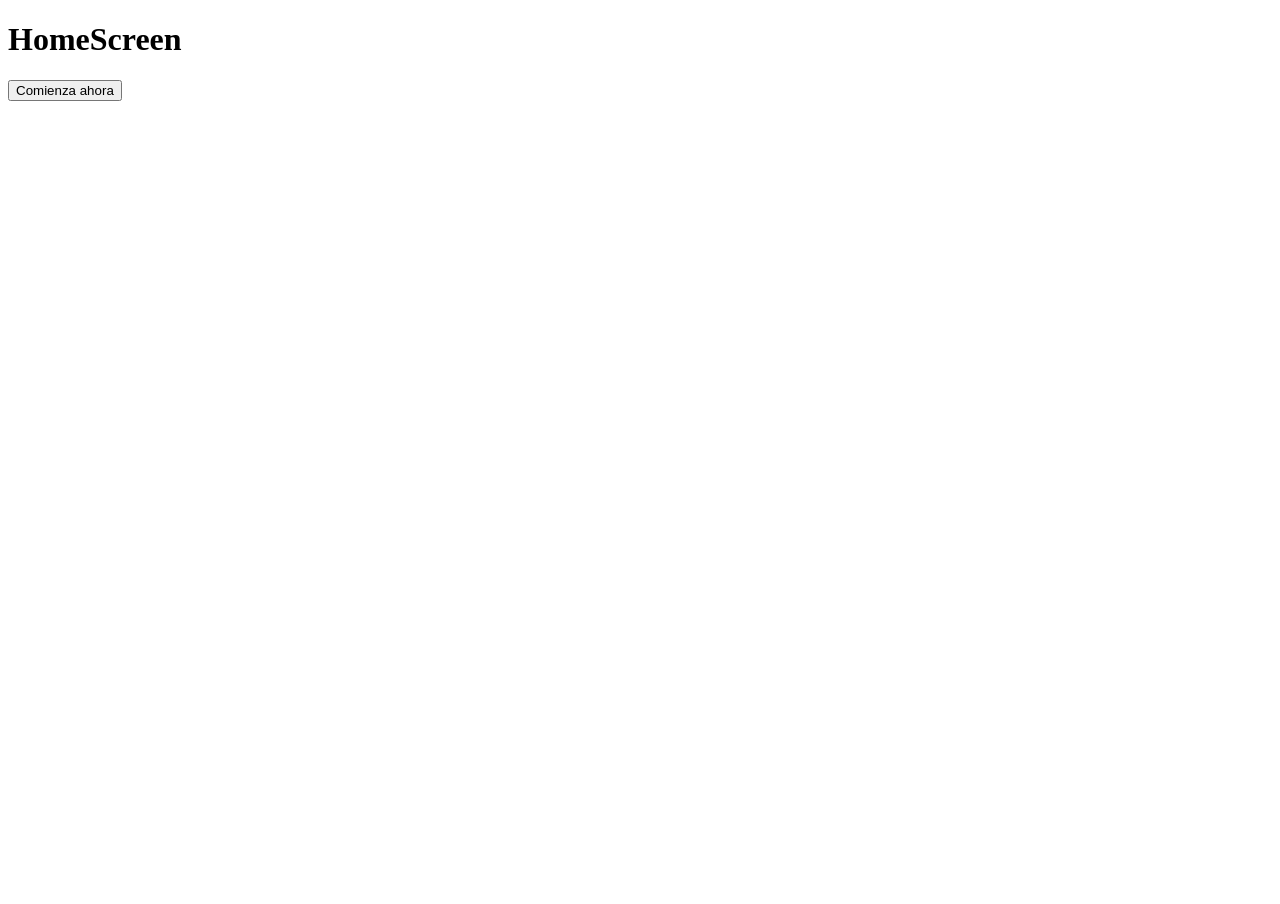
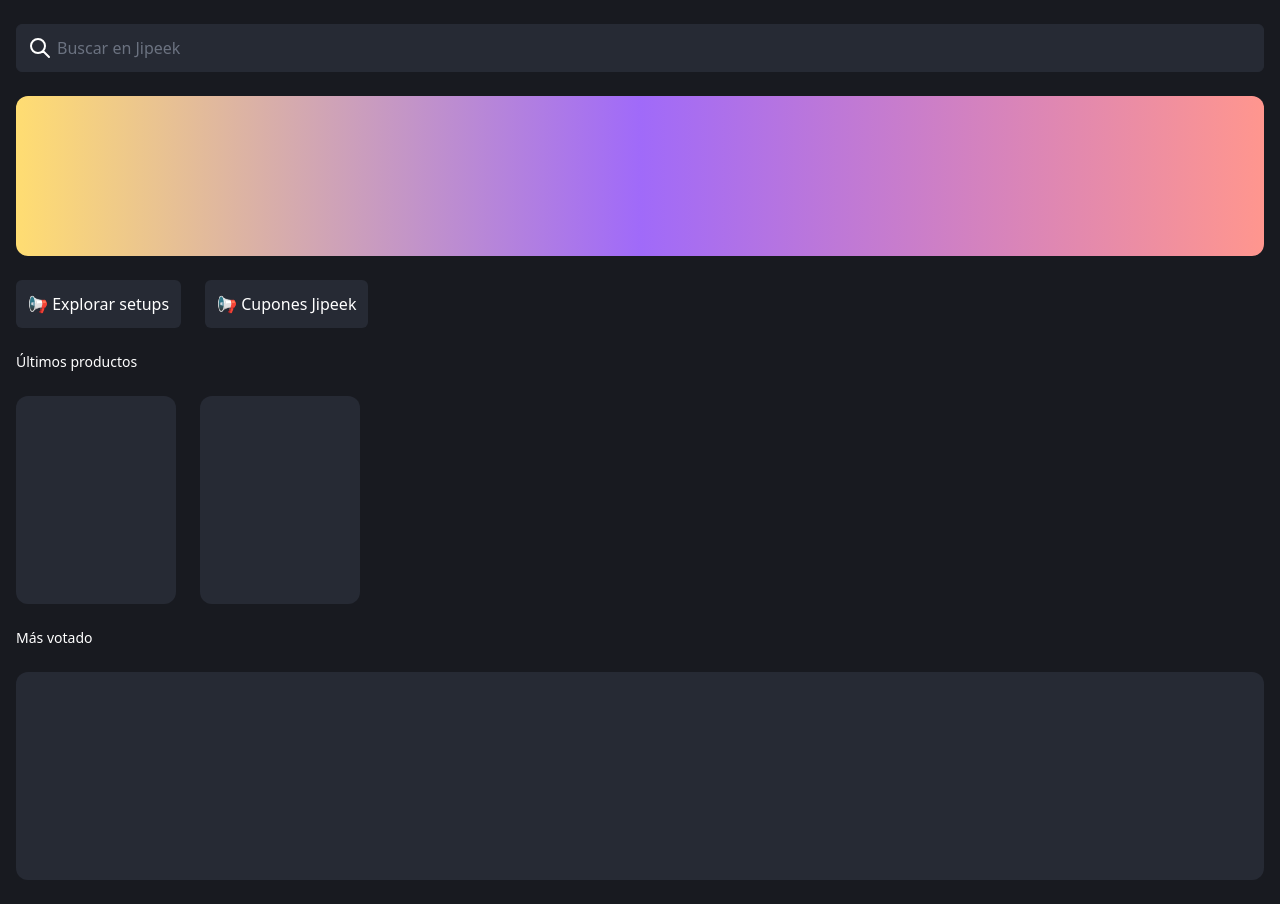
Before and after one commit to jipeek/the-olympia-challenge-frontend, a React (Create React App) app: page / in a window 1280 px wide. Before the commit the page ends 800 px from the top, so only its background shows below. Built offline with nearby package versions, Linux system fonts and the light colour scheme.

Commit message:
chore: config tailwind & test

```diff
--- /dev/null
+++ b/craco.config.js
@@ -0,0 +1,10 @@
+module.exports = {
+  style: {
+    postcss: {
+      plugins: [
+        require('tailwindcss'),
+        require('autoprefixer'),
+      ],
+    },
+  },
+}
--- a/src/features/home/HomeScreen.jsx
+++ b/src/features/home/HomeScreen.jsx
@@ -1,4 +1,6 @@
 import React  from 'react';
+
+import "./styles.css";
 
 import CustomButton from '../../globalComponents/CustomButton';
 
@@ -6,12 +8,42 @@ import {HOME_SCREEN as HOME_SCREEN_es} from '../../locales/es';
 
 const HomeScreen= () =>{
     const strings = HOME_SCREEN_es;
-    const buttonTitle = strings.buttonTitle;
+    const { buttonSearchPlaceholder, buttonTitle01, buttonTitle02 } = strings;
 
     return (
-        <div>
-            <h1>HomeScreen</h1>
-            <CustomButton title={buttonTitle}/>
+        <div className="container mx-auto px-4">
+            <form action="" class="mt-6">
+                <div class="flex flex-wrap items-stretch w-full mb-4 relative h-15 items-center rounded mb-6">
+                    <div class="relative text-gray-600 focus-within:text-gray-400 w-full">
+                        <span class="absolute inset-y-0 left-0 flex items-center pl-2">
+                            <button type="submit" class="p-1 focus:outline-none focus:shadow-outline">
+                                <svg fill="none" stroke="white" stroke-linecap="round" stroke-linejoin="round" stroke-width="2" viewBox="0 0 24 24" class="w-6 h-6"><path d="M21 21l-6-6m2-5a7 7 0 11-14 0 7 7 0 0114 0z"></path></svg>
+                            </button>
+                        </span>
+                        <input type="search" name="q" class="py-2 text-white rounded-md pl-10 focus:bg-background02 bg-background02 w-full border-background02 h-12" placeholder={buttonSearchPlaceholder} autocomplete="off" />
+                    </div>
+                </div>
+            </form>
+            <div className="h-40 w-full rounded-xl bg-gradient-to-r from-colorful06 via-colorful01 to-colorful07 mb-6">
+
+            </div>
+            <div className="flex mb-6">
+                <div className="mr-6">
+                    <CustomButton title={buttonTitle01} />
+                </div>
+                <div className="mr-6">
+                    <CustomButton title={buttonTitle02} />
+                </div>
+            </div>
+
+            <h2 className="text-white mb-6 text-sm">Últimos productos</h2>
+            <div className="flex">
+                <div className="h-52 w-40 rounded-xl bg-background02 mb-6 mr-6" />
+                <div className="h-52 w-40 rounded-xl bg-background02 mb-6 mr-6" />
+            </div>
+
+            <h2 className="text-white mb-6 text-sm">Más votado</h2>
+            <div className="h-52 w-full rounded-xl bg-background02 mb-6" />
         </div>
     )
 }
--- /dev/null
+++ b/src/features/home/styles.css
@@ -0,0 +1,3 @@
+.bg-app {
+  background: #181A20;
+}
--- a/src/globalComponents/CustomButton.jsx
+++ b/src/globalComponents/CustomButton.jsx
@@ -3,11 +3,9 @@ import React from 'react';
 const CustomButton = (props) =>{
     console.log(props);
     return (
-        <div>
-            <button >
-                {props.title}
-            </button>
-        </div>
+        <button className="bg-background02 rounded-md p-3 text-white">
+            <span>📢</span> {props.title}
+        </button>
     )
 }
 
--- /dev/null
+++ b/src/index.css
@@ -0,0 +1,30 @@
+@tailwind base;
+@tailwind components;
+@tailwind utilities;
+
+@layer base {
+  h1 {
+    @apply text-2xl;
+  }
+  h2 {
+    @apply text-xl;
+  }
+  h1,
+  h2,
+  h3,
+  h4,
+  h5,
+  h6 {
+    @apply text-primary;
+  }
+  body {
+    @apply bg-background01;
+  }
+  .btn {
+    @apply py-2 px-4 font-semibold rounded-lg shadow-md;
+  }
+}
+
+/* body {
+  background-color: #181A20;
+} */
--- a/src/index.js
+++ b/src/index.js
@@ -1,5 +1,6 @@
 import React from 'react';
 import ReactDOM from 'react-dom';
+import './index.css';
 import App from './navigation/App';
 import reportWebVitals from './reportWebVitals';
 
--- a/src/locales/es.js
+++ b/src/locales/es.js
@@ -4,6 +4,9 @@ export const HOME_SCREEN = {
     titleThirdBanner : 'Perfecto, Personalizado, Único.',
     buttonTitle : 'Comienza ahora',
     termsTitle: 'Al registrarte en Jipeek Aceptas los Términos y Condiciones junto a la Política de Privacidad.',
+    buttonSearchPlaceholder: 'Buscar en Jipeek',
+    buttonTitle01: 'Explorar setups',
+    buttonTitle02: 'Cupones Jipeek',
 };
 
 export const LOGIN = {
--- /dev/null
+++ b/tailwind.config.js
@@ -0,0 +1,75 @@
+module.exports = {
+  purge: ['./src/**/*.{js,jsx,ts,tsx}', './public/index.html'],
+  darkMode: false, // or 'media' or 'class'
+  theme: {
+    colors: {
+      primary: {
+        light: '#246BFD',
+        DEFAULT: '#246BFD',
+        dark: '#246BFD'
+      },
+      secondary: {
+        light: '#C25FFF',
+        DEFAULT: '#C25FFF',
+        dark: '#C25FFF'
+      },
+      background01: {
+        light: '#bbbbbb',
+        DEFAULT: '#181A20',
+        dark: '#181A20'
+      },
+      background02: {
+        light: '#bbbbbb',
+        DEFAULT: '#262A34',
+        dark: '#262A34'
+      },
+      colorful01: {
+        light: '#A06AF9',
+        DEFAULT: '#A06AF9',
+        dark: '#A06AF9'
+      },
+      colorful02: {
+        light: '#FBA3FF',
+        DEFAULT: '#FBA3FF',
+        dark: '#FBA3FF'
+      },
+      colorful03: {
+        light: '#8E96FF',
+        DEFAULT: '#8E96FF',
+        dark: '#8E96FF'
+      },
+      colorful04: {
+        light: '#94F0F0',
+        DEFAULT: '#94F0F0',
+        dark: '#94F0F0'
+      },
+      colorful05: {
+        light: '#A5F59C',
+        DEFAULT: '#A5F59C',
+        dark: '#A5F59C'
+      },
+      colorful06: {
+        light: '#FFDD72',
+        DEFAULT: '#FFDD72',
+        dark: '#FFDD72'
+      },
+      colorful07: {
+        light: '#FF968E',
+        DEFAULT: '#FF968E',
+        dark: '#FF968E'
+      },
+      white: {
+        light: '#FFFFFF',
+        DEFAULT: '#FFFFFF',
+        dark: '#FFFFFF'
+      },
+    },
+    extend: {},
+  },
+  variants: {
+    extend: {},
+  },
+  plugins: [
+    require('@tailwindcss/forms'),
+  ],
+}
```
Also changed, not shown: package.json (+10 -4 lines), 1 other file (tests, documents, lock files or other folders).
